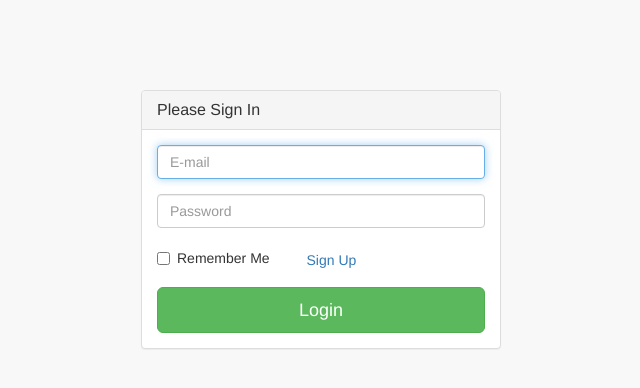
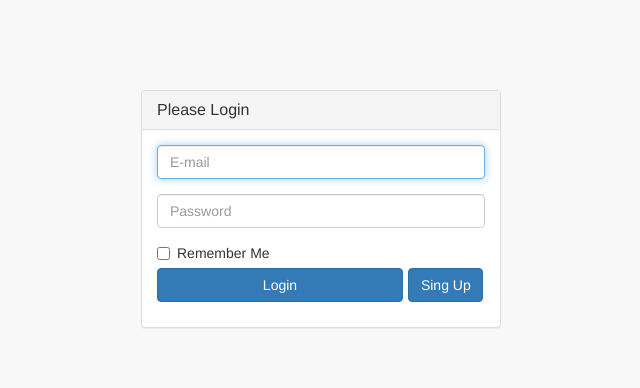
Before and after one commit to jhkim8406/bowling-with, a Java web app: page /login in a window 1280 px wide. Shown: the top 388 px of the page, without its empty margins (319-959 px from the left). Run offline with Spring Boot 4, a stand-in JSP engine, Linux system fonts and the light colour scheme; some of the project's set-up classes (security, data sources, template engines, error pages and the like) are left out, and stand-ins take their place; some libraries are stand-ins or nearby versions.

Commit message:
로그인 Ui 수정

```diff
--- a/bowling-with/src/main/webapp/WEB-INF/views/login/login.jsp
+++ b/bowling-with/src/main/webapp/WEB-INF/views/login/login.jsp
@@ -42,7 +42,7 @@
 	            <div class="col-md-4 col-md-offset-4">
 	                <div class="login-panel panel panel-default">
 	                    <div class="panel-heading">
-	                        <h3 class="panel-title">Please Sign In</h3>
+	                        <h3 class="panel-title">Please Login</h3>
 	                    </div>
 	                    <div class="panel-body">
 	                        <form role="form" id="loginForm" action="/login" method="post">
@@ -55,15 +55,15 @@
 	                                </div>
 	                                <div class="checkbox">
 	                                    <label>
-	                                        <input name="remember" type="checkbox" value="Remember Me">Remember Me
-	                                    </label>
-	                                    <label>
-	                                    	<button type="button" class="btn btn-link" style="align:left;">Sign Up</button>
+	                                        <input name="remember" type="checkbox" value="Remember Me" style="float:right;">Remember Me
 	                                    </label>
 	                                </div>
-	                                <!-- Change this to a button or input when using this as a form -->
-	                                <input type="hidden" name="${_csrf.parameterName }" value="${_csrf.token }"/>
-	                                <a href="javascript:$('#loginForm').submit();" class="btn btn-lg btn-success btn-block">Login</a>
+	                                <div class="checkbox">
+		                                <!-- Change this to a button or input when using this as a form -->
+		                                <input type="hidden" name="${_csrf.parameterName }" value="${_csrf.token }"/>
+		                                <button onclick="javascript:$('#loginForm').submit();" class="btn btn-primary" style="width:75%;">Login</button>
+		                                <button onclick="javascript:;" class="btn btn-primary" style="margin-left:1px; width:23%;">Sing Up</button>
+	                                </div>
 	                            </fieldset>
 	                        </form>
 	                    </div>
```
Also changed, not shown: 2 other files.
